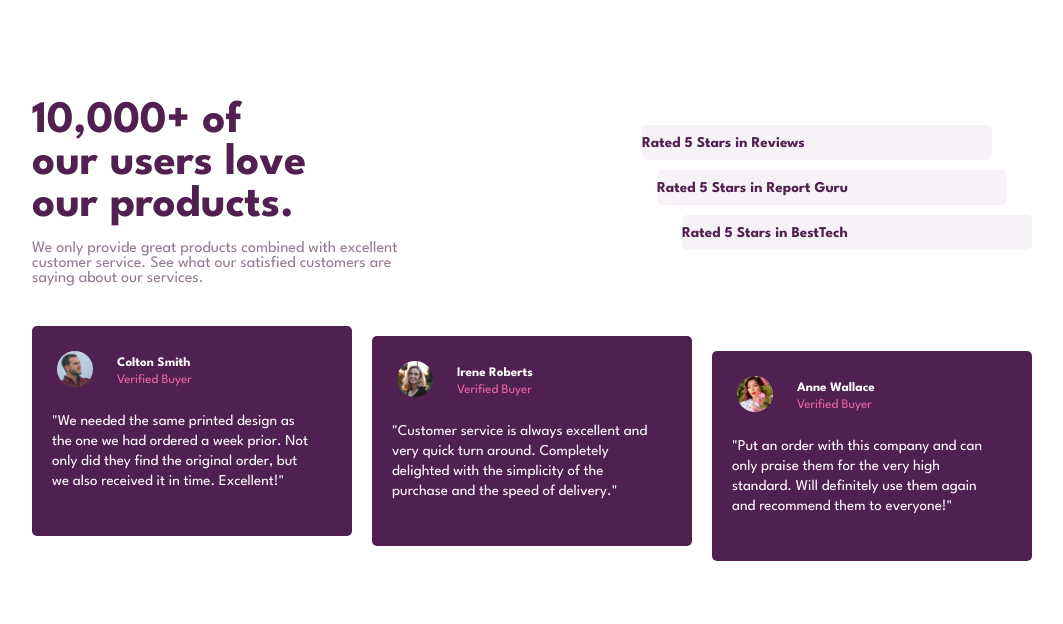
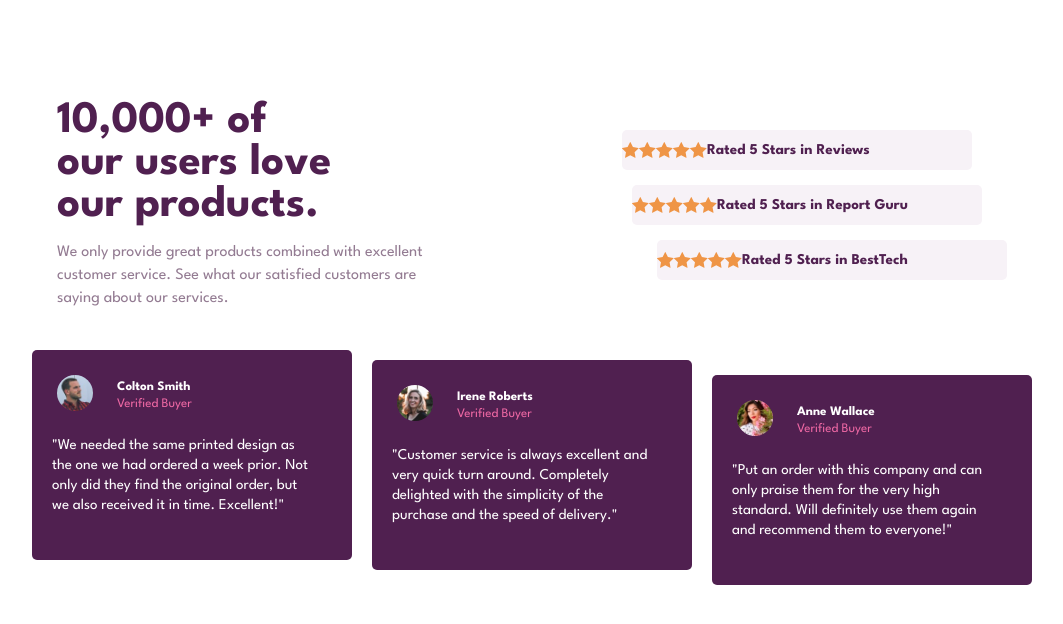
Before and after one commit to vandesonsantos/social-proof-section-master, a plain HTML site: page index.html in a window 1280 px wide. Shown: the whole page, without its empty margins (148-1211 px from the left). Drawn offline with Linux system fonts and the light colour scheme.

Commit message:
Inserindo imagens svg-star

```diff
--- a/index.html
+++ b/index.html
@@ -6,16 +6,17 @@
 
   <title>Social proof section</title>
   <link rel="icon" type="image/png" sizes="32x32" href="src/imagens/favicon-32x32.png"/>
+
   <link rel="stylesheet" href="./src/css/style.css">
   <link rel="stylesheet" href="./src/css/reset.css">
 
   <script src="./src/js/index.js" defer></script>
 </head>
 <body>
+
   <div class="conteiner-principal">
 
     <div class="conteiner-titulo">
-        <div>
       <h1 class="titulo" data-titulo>
         10,000+ of our users love our products.
       </h1>
@@ -26,10 +27,33 @@
       </p>
     </div>
 
-        <div class="estrelas">
-          <p class="reviews">Rated 5 Stars in Reviews</p>
-          <p class="report-guru">Rated 5 Stars in Report Guru</p>
-          <p class="besttech">Rated 5 Stars in BestTech</p>
+    <div class="conteiner-estrelas">
+      <div class="reviews">
+        <img src="./src/imagens/icon-star.svg" alt="Estrela">
+        <img src="./src/imagens/icon-star.svg" alt="Estrela">
+        <img src="./src/imagens/icon-star.svg" alt="Estrela">
+        <img src="./src/imagens/icon-star.svg" alt="Estrela">
+        <img src="./src/imagens/icon-star.svg" alt="Estrela">
+        <p>Rated 5 Stars in Reviews</p>
+      </div>
+
+      <div class="report-guru">
+        <img src="./src/imagens/icon-star.svg" alt="Estrela">
+        <img src="./src/imagens/icon-star.svg" alt="Estrela">
+        <img src="./src/imagens/icon-star.svg" alt="Estrela">
+        <img src="./src/imagens/icon-star.svg" alt="Estrela">
+        <img src="./src/imagens/icon-star.svg" alt="Estrela">
+        <p>Rated 5 Stars in Report Guru</p>
+      </div>
+
+      <div class="besttech">
+        <img src="./src/imagens/icon-star.svg" alt="Estrela">
+        <img src="./src/imagens/icon-star.svg" alt="Estrela">
+        <img src="./src/imagens/icon-star.svg" alt="Estrela">
+        <img src="./src/imagens/icon-star.svg" alt="Estrela">
+        <img src="./src/imagens/icon-star.svg" alt="Estrela">
+        <p>Rated 5 Stars in BestTech</p>
+      </div>
     </div>
   </div>
 
@@ -96,6 +120,6 @@
         </p>
     </div>
   </div>
-    </div>
+
 </body>
 </html>
--- a/src/css/reset.css
+++ b/src/css/reset.css
@@ -0,0 +1,11 @@
+@import url('https://fonts.googleapis.com/css2?family=League+Spartan:wght@400;500;700&display=swap');
+
+*{
+    margin: 0;
+    padding: 0;
+}
+
+body{
+    font-family: 'League Spartan', sans-serif;
+    background-color: hsl(0, 0%, 100%);
+}
--- a/src/css/style.css
+++ b/src/css/style.css
@@ -1,17 +1,11 @@
-@import url('https://fonts.googleapis.com/css2?family=League+Spartan:wght@400;500;700&display=swap');
+.conteiner-principal{
+    display: flex;
+    justify-content: center;
 
-*{
-    margin: 0;
-    padding: 0;
 }
 
-body{
-    font-family: 'League Spartan', sans-serif;
-    background-color: hsl(0, 0%, 100%);
-}
-
-.conteiner-titulo {
-    display: flex;
+.conteiner-titulo{
+    width: 500px;
 }
 
 .titulo{
@@ -25,30 +19,32 @@ body{
     color: hsl(303, 10%, 53%);
     width: 370px;
     margin: 15px 0px 0px 180px;
+    line-height: 23px;
 }
 
-.estrelas{
+.conteiner-estrelas{
+    width: 500px;
     margin: 115px 0px 0px 230px;
 }
 
-.estrelas .reviews, .report-guru, .besttech{
+.conteiner-estrelas .reviews, .report-guru, .besttech{
     background-color: hsl(300, 24%, 96%);
     color: hsl(300, 43%, 22%);
     font-weight: 700;
     font-size: 15px;
     width: 350px;
-    height: 35px;
-    margin: 10px;
+    height: 40px;
+    margin: 15px;
     border-radius: 5px;
     display: flex;
     align-items: center;
 }
 
-.estrelas .report-guru{
+.conteiner-estrelas .report-guru{
     margin-left: 25px;
 }
 
-.estrelas .besttech{
+.conteiner-estrelas .besttech{
     margin-left: 50px;
 }
 
```
Lines whose indentation alone changed are shown as unchanged.
